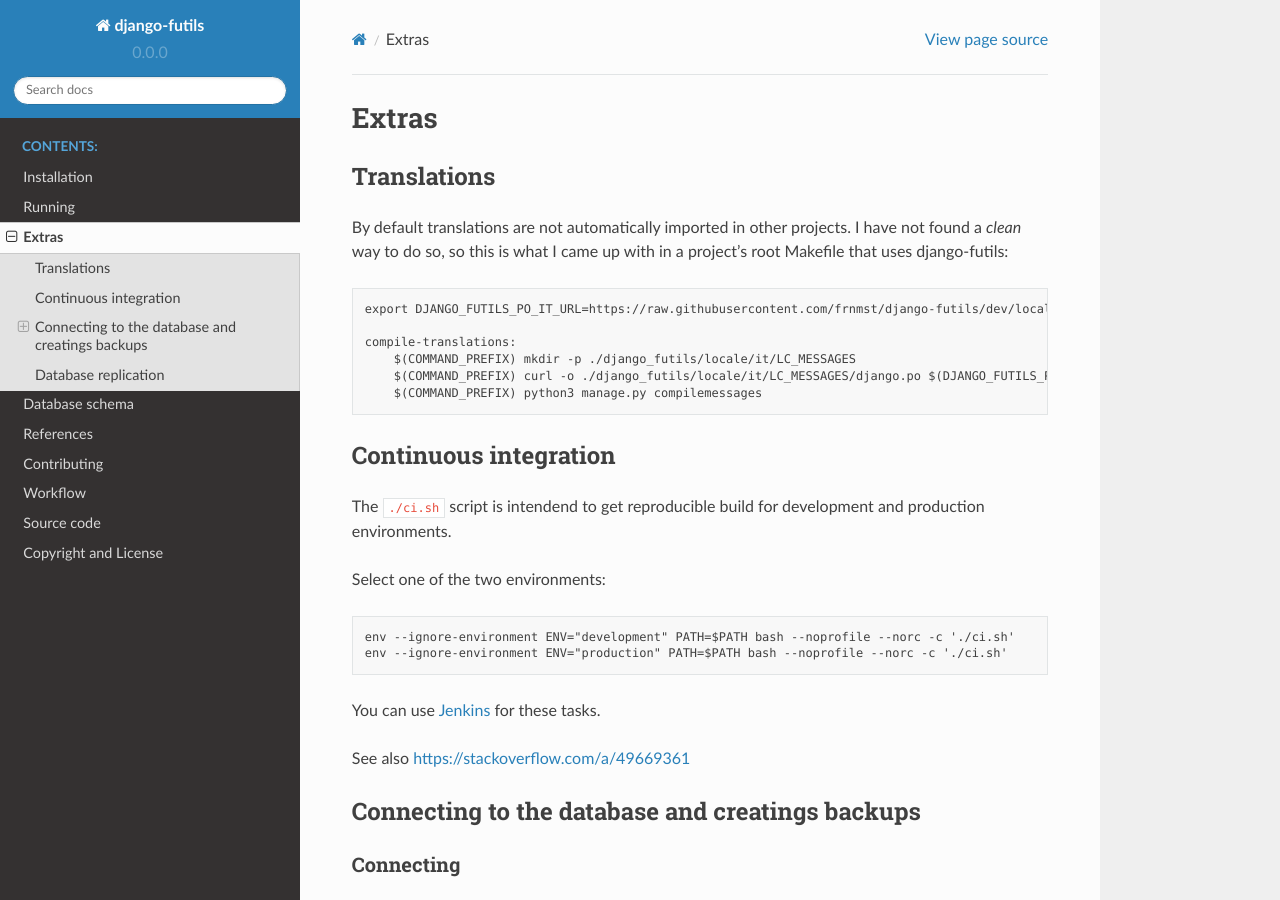
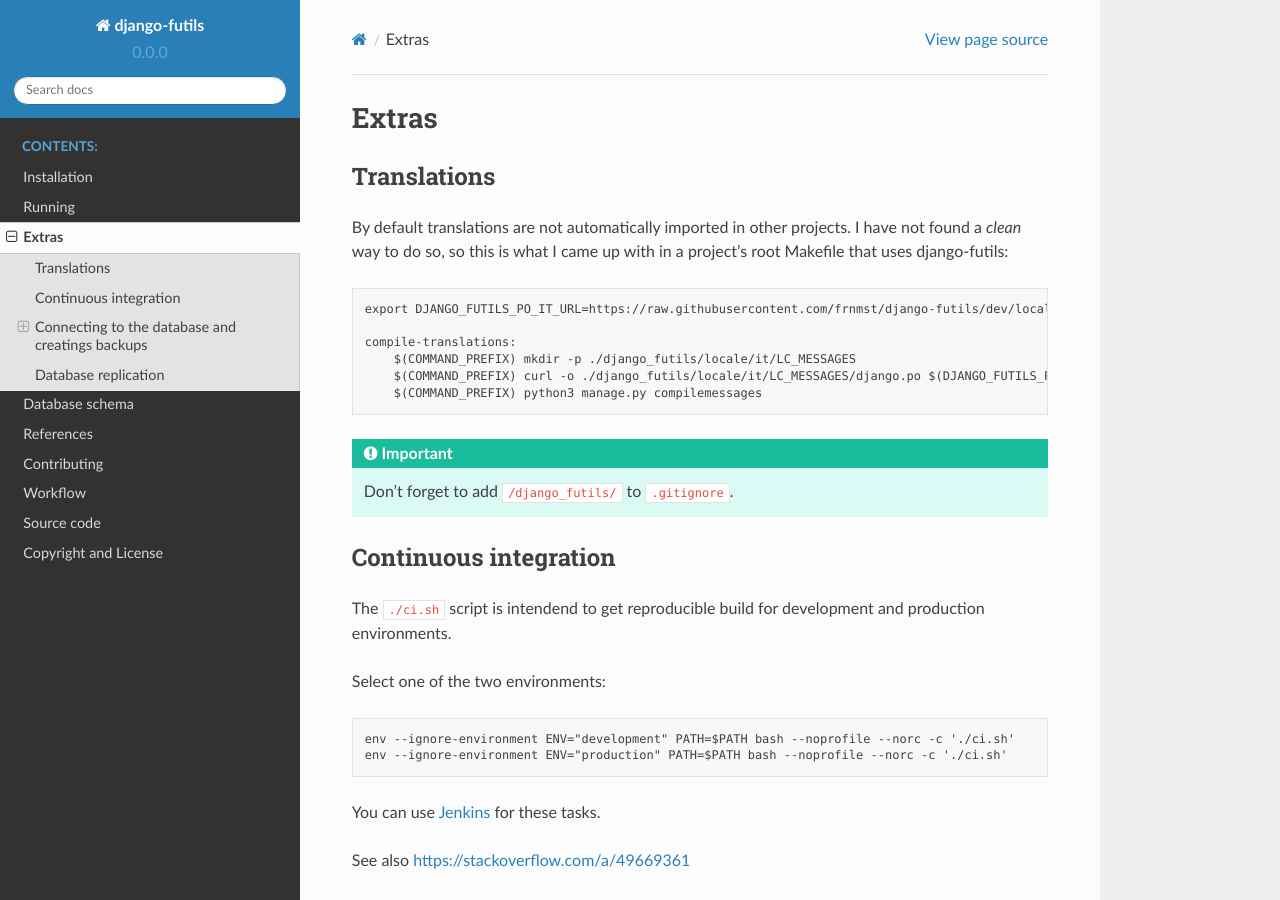
Before and after one commit to frnmst/django-futils, a Sphinx documentation site: the page built from docs/extras.rst, in a window 1280 px wide and 900 px high. Built offline with Sphinx 7.4.7 and the Read the Docs theme 2.0.0, drawn with Linux system fonts in a browser that asks for light colours.

Commit message:
Added reminder.

```diff
--- a/docs/extras.rst
+++ b/docs/extras.rst
@@ -18,6 +18,8 @@ in a project's root Makefile that uses django-futils:
         $(COMMAND_PREFIX) curl -o ./django_futils/locale/it/LC_MESSAGES/django.po $(DJANGO_FUTILS_PO_IT_URL)
         $(COMMAND_PREFIX) python3 manage.py compilemessages
 
+
+.. important:: Don't forget to add ``/django_futils/`` to ``.gitignore``.
 
 Continuous integration
 ----------------------
```
